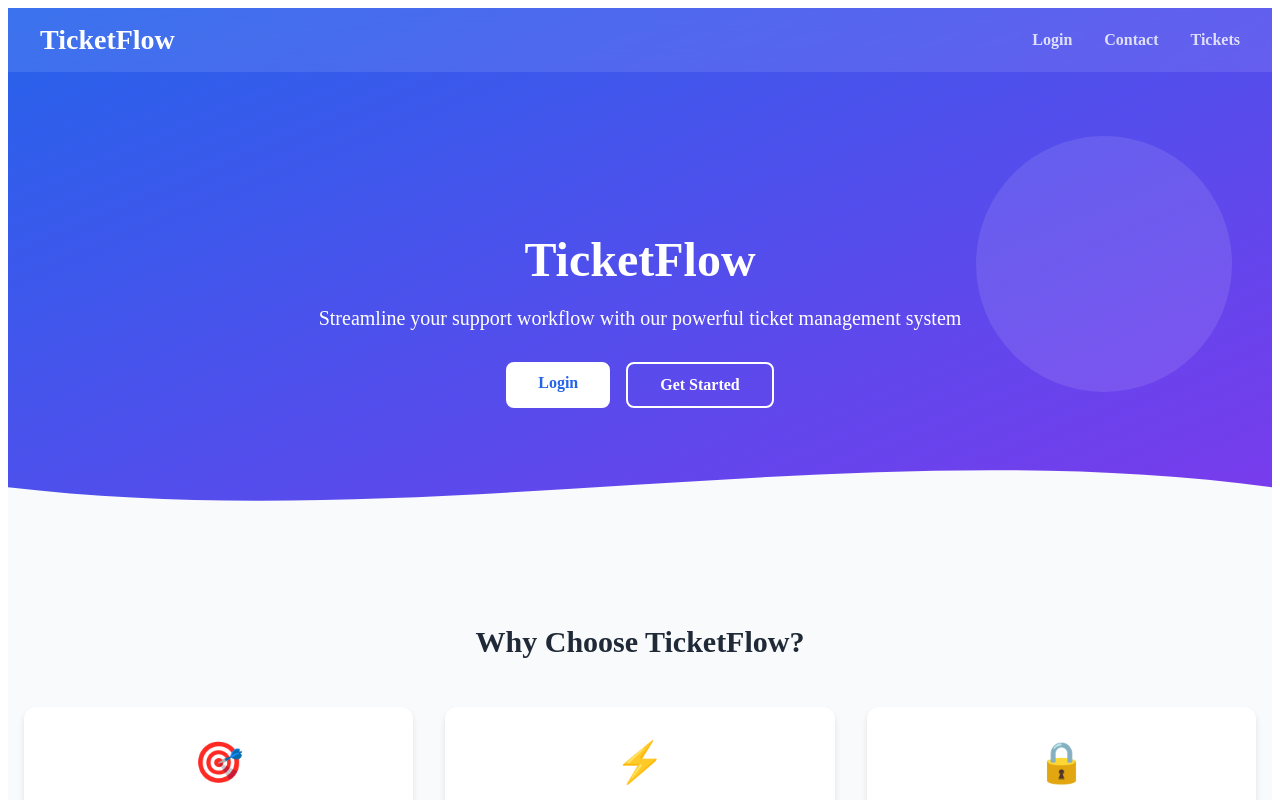
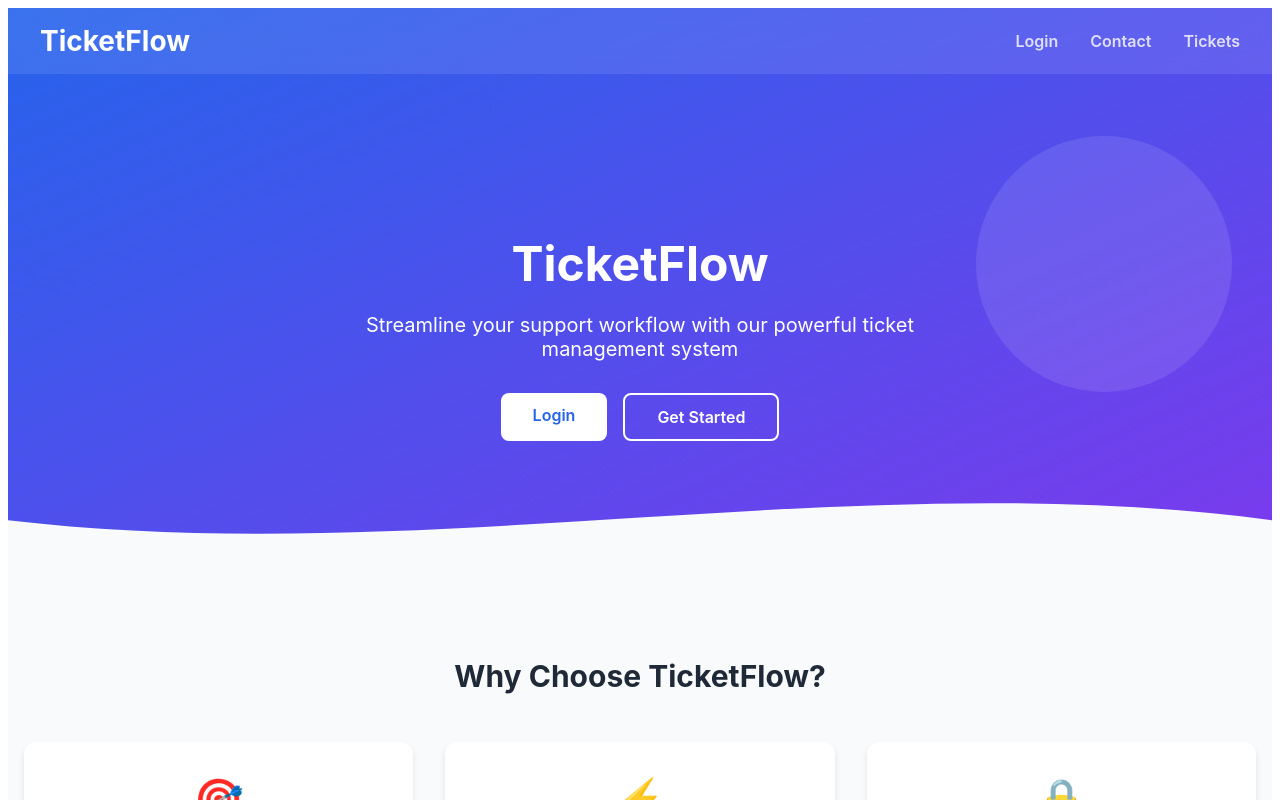
Before and after one commit to maxixo/ticket-flow-react, a React (Vite) app: page / in a window 1280 px wide. Shown: the top 800 px of the page. Built offline with nearby package versions, Linux system fonts and the light colour scheme.

Commit message:
add font

```diff
--- a/src/App.tsx
+++ b/src/App.tsx
@@ -21,7 +21,7 @@ export default function App() {
   const shouldShowNavbar = user && !hideNavbarPaths.includes(location.pathname);
 
   return (
-    <div style={{ minHeight: "100vh", display: "flex", flexDirection: "column" }}>
+    <div style={{ minHeight: "100vh", fontFamily: "'Inter', 'Segoe UI', Roboto, Helvetica, Arial, sans-serif",  display: "flex", flexDirection: "column" }}>
       {/* ✅ Render Navbar only for logged-in users and not on public pages */}
       {shouldShowNavbar && <Navbar />}
 
```
